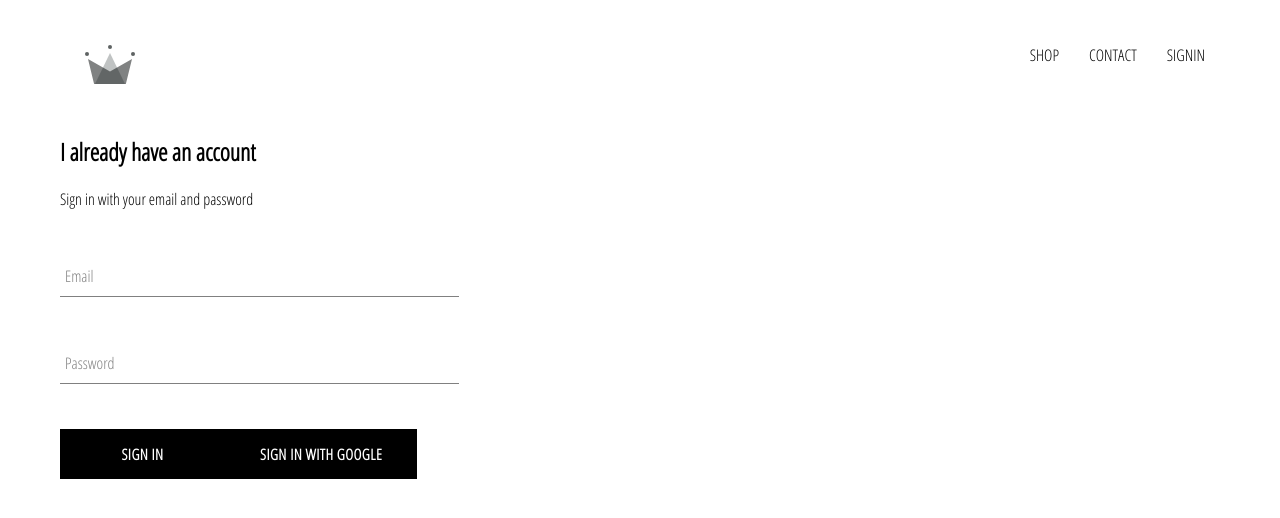
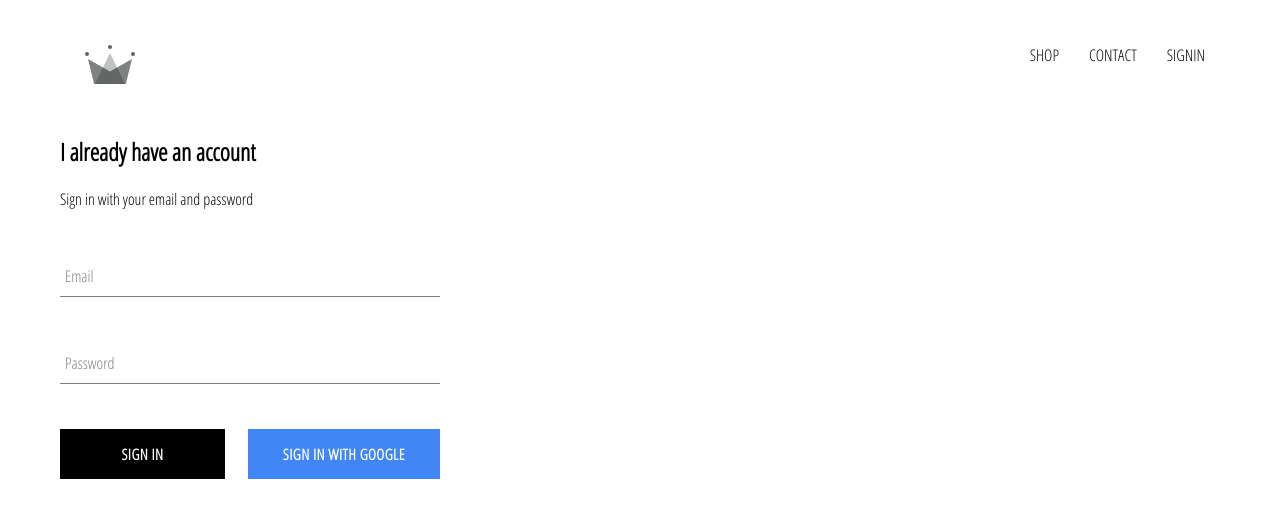
Before and after one commit to ConnectWithNoor/crwn-clothing, a React (Create React App) app: page /signin in a window 1280 px wide. Shown: the top 518 px of the page. Built offline with nearby package versions, Linux system fonts and the light colour scheme; no server answers.

Commit message:
setup: login and logout trigger and view

```diff
--- a/src/App.css
+++ b/src/App.css
@@ -7,3 +7,7 @@ a {
   text-decoration: none;
   color: black;
 }
+
+* {
+  box-sizing: border-box;
+}
--- a/src/App.js
+++ b/src/App.js
@@ -1,16 +1,25 @@
-import React from 'react';
+import React, { useState, useEffect } from 'react';
 import { Route, Switch } from 'react-router-dom';
 import Homepage from './pages/homepage/homepage.component';
 import ShopPage from './pages/shop/shop.component';
 import Header from './components/header/header.component';
 import SignInAndSignUp from './pages/signin-and-signup/signin-and-signup.compoent';
+import { auth } from './firebase/fireabase.utils';
 
 import './App.css';
 
 function App() {
+  const [currentUser, setCurrentUser] = useState(null);
+
+  useEffect(() => {
+    const unsubscribe = auth.onAuthStateChanged((user) => setCurrentUser(user));
+
+    return () => unsubscribe();
+  }, []);
+
   return (
     <>
-      <Header />
+      <Header currentUser={currentUser} />
 
       <Switch>
         <Route exact path='/'>
--- a/src/components/custom-button/custom-button.component.jsx
+++ b/src/components/custom-button/custom-button.component.jsx
@@ -2,9 +2,12 @@ import React from 'react';
 
 import './custom-button.styles.scss';
 
-const CustomButton = ({ children, ...props }) => {
+const CustomButton = ({ children, isGoogleSignIn, ...props }) => {
   return (
-    <button className='custom-button' {...props}>
+    <button
+      className={`${isGoogleSignIn ? 'google-sign-in' : ''} custom-button`}
+      {...props}
+    >
       {children}
     </button>
   );
--- a/src/components/custom-button/custom-button.styles.scss
+++ b/src/components/custom-button/custom-button.styles.scss
@@ -19,4 +19,14 @@
     color: black;
     border: 1px solid black;
   }
+
+  &.google-sign-in {
+    background-color: #4285f4;
+    color: white;
+
+    &:hover {
+      background-color: #357ae8;
+      border: none;
+    }
+  }
 }
--- a/src/components/header/header.component.jsx
+++ b/src/components/header/header.component.jsx
@@ -1,10 +1,11 @@
 import React from 'react';
 import { Link } from 'react-router-dom';
 import { ReactComponent as Logo } from '../../assets/crown.svg';
+import { auth } from '../../firebase/fireabase.utils';
 
 import './header.styles.scss';
 
-const Header = () => {
+const Header = ({ currentUser }) => {
   return (
     <div className='header'>
       <Link className='logo-container' to='/'>
@@ -18,9 +19,15 @@ const Header = () => {
         <Link className='option' to='/contact'>
           contact
         </Link>
-        <Link className='option' to='/signin'>
-          signin
-        </Link>
+        {currentUser ? (
+          <div className='option' onClick={() => auth.signOut()}>
+            Sign Out
+          </div>
+        ) : (
+          <Link className='option' to='/signin'>
+            signin
+          </Link>
+        )}
       </div>
     </div>
   );
--- a/src/components/header/header.styles.scss
+++ b/src/components/header/header.styles.scss
@@ -21,6 +21,7 @@
     .option {
       padding: 10px 15px;
       text-transform: uppercase;
+      cursor: pointer;
     }
   }
 }
--- a/src/components/sign-in/sign-in.component.jsx
+++ b/src/components/sign-in/sign-in.component.jsx
@@ -49,10 +49,12 @@ class SignIn extends Component {
             label={'Password'}
           />
 
-          <CustomButton type='submit'>Sign In </CustomButton>
-          <CustomButton onClick={signInWithGoogle}>
-            Sign in with Google
-          </CustomButton>
+          <div className='buttons'>
+            <CustomButton type='submit'>Sign In </CustomButton>
+            <CustomButton onClick={signInWithGoogle} isGoogleSignIn>
+              Sign in with Google
+            </CustomButton>
+          </div>
         </form>
       </div>
     );
--- a/src/components/sign-in/sign-in.styles.scss
+++ b/src/components/sign-in/sign-in.styles.scss
@@ -1,9 +1,13 @@
 .sign-in {
-  width: 30vw;
+  width: 380px;
   display: flex;
   flex-direction: column;
 
   .title {
     margin: 10px 0px;
   }
+  .buttons {
+    display: flex;
+    justify-content: space-between;
+  }
 }
```
